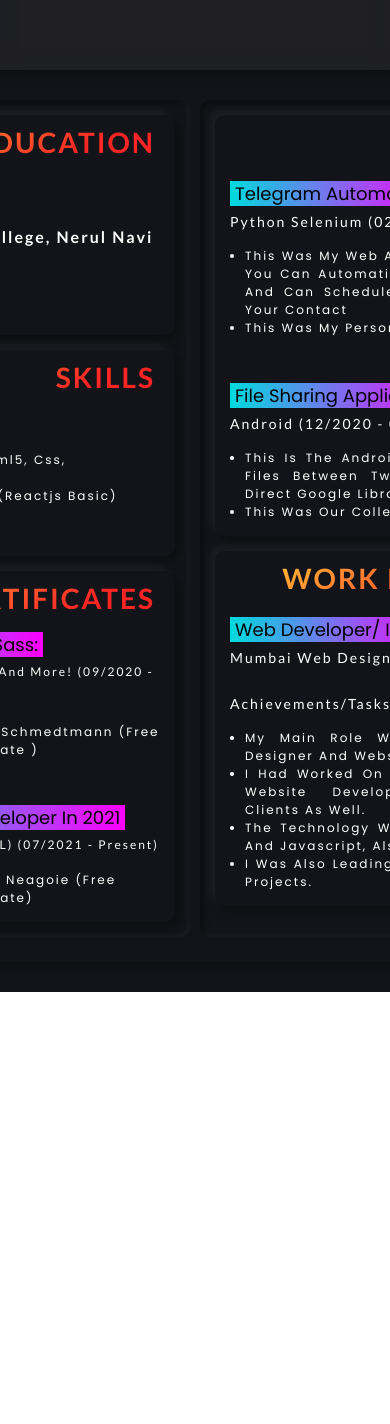
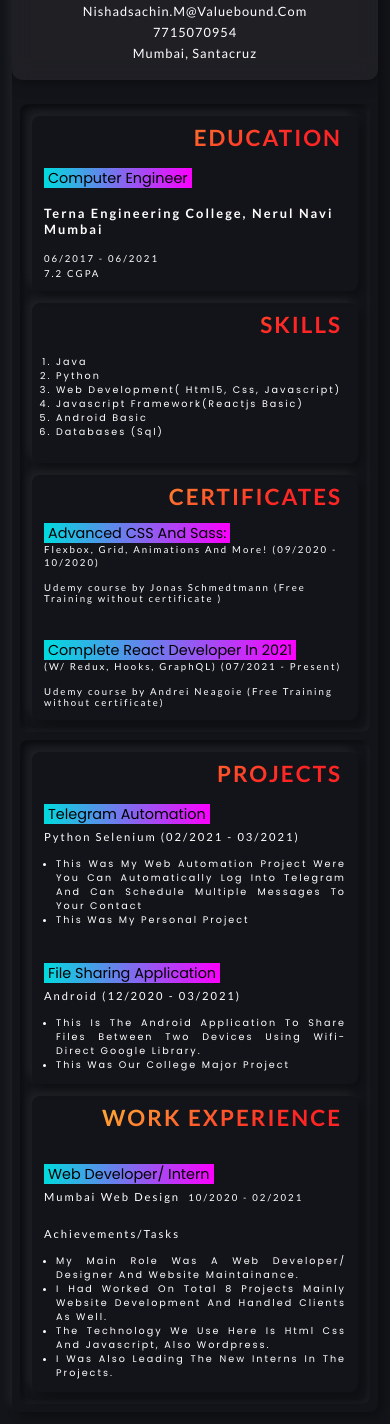
Before and after one commit to nishad8898/resume, a plain HTML site: page index.html in a window 390 px wide. Shown: the part 260-1684 px from the top of the page. Before the commit the page ends 1252 px from the top, so only its background shows below. Drawn offline with Linux system fonts and the light colour scheme.

Commit message:
maked the site responsive for small phones, tablets and desktop

```diff
--- a/style.scss
+++ b/style.scss
@@ -1,12 +1,80 @@
+//MEDIA QUERY MANAGER
+/*
+1800px + :      Big desktop
+[1200 - 1800] is where our normal styles apply
+900 - 1200px:   Tablet landscape
+600 - 900px:    Tablet portrait
+425 - 600px:      Phone
+0 - 425px:        small-phone
+
+$breakpoint arguement choices:
+- big-desktop
+- tab-land
+- tab-port
+- phone
+- small phone
+
+ORDER: Base + typography > general layout + grid > page layout > components
+
+1em = 16px
+*/
+
+@mixin respond($breakpoint) {
+  @if $breakpoint == small-phone {
+    @media only screen and (max-width: 26.5625em) {
+      @content;
+    }
+  } //320px
+
+  @if $breakpoint == phone {
+    @media only screen and (max-width: 37.5em) {
+      @content;
+    }
+  } //600px
+
+  @if $breakpoint == tab-port {
+    @media only screen and (max-width: 56.25em) {
+      @content;
+    }
+  } //900px
+
+  @if $breakpoint == tab-land {
+    @media only screen and (max-width: 75em) {
+      @content;
+    }
+  } //1200px
+}
+
 *,
 *::before,
 *::after {
+  padding: 0;
   margin: 0;
-  padding: 0;
-  box-sizing: border-box;
+  box-sizing: inherit;
   font-family: "Poppins", sans-serif;
   // font-family: "Lato", sans-serif;
   // font-family: "Orbitron", sans-serif;
+}
+
+::selection {
+}
+
+html {
+  font-size: 62.5%; //1rem=10px; 10/16*100=62.5%
+
+  @include respond(tab-land) {
+    // width<1200?
+    font-size: 56.25%; //1rem=9px; 9/16*100=56.25%
+  }
+
+  @include respond(tab-port) {
+    // width<900?
+    font-size: 50%; //1rem=8px; 8/16*100=50%
+  }
+}
+
+body {
+  box-sizing: border-box;
 }
 
 .container {
@@ -20,35 +88,49 @@
   .circle {
     content: "";
     position: absolute;
-    top: -40%;
-    right: -100px;
+    top: -30%;
+    right: -10%;
     border-radius: 50%;
-    width: 600px;
-    height: 600px;
+    width: 60rem;
+    height: 60rem;
     background: linear-gradient(#f00, #f0f);
+
+    @include respond(tab-land) {
+      top: -35%;
+      right: -16%;
+    }
+
+    @include respond(small-phone) {
+      top: -20%;
+      right: -60%;
+    }
   }
 
   .main-section {
     overflow: hidden;
     position: relative;
-    min-width: 300px;
-    max-width: 1600px;
-    width: 850px;
+    min-width: 30rem;
+    max-width: 160rem;
+    width: 85rem;
     min-height: 100vh;
-    margin: 30px;
-    border-radius: 10px;
+    margin: 3rem;
+    border-radius: 1rem;
     box-shadow: -5px -5px 10px rgba(255, 255, 255, 0.05),
       5px 5px 10px rgba(0, 0, 0, 0.3);
 
+    @include respond(tab-port) {
+      width: auto;
+    }
+
+    @include respond(small-phone) {
+      margin: 1.5rem;
+    }
+
     .resume {
       height: 100%;
-      grid-template-rows: min-content 1fr;
-      grid-template-columns: repeat(2, 1fr);
 
       .header {
-        grid-column: 1 / -1;
-        height: 300px;
-        margin-bottom: 30px;
+        height: 30rem;
         background: rgba(255, 255, 255, 0.05);
         backdrop-filter: blur(10px);
         box-shadow: 0 0 15px rgba(0, 0, 0, 0.5);
@@ -59,38 +141,76 @@
         display: grid;
         grid-template-rows: 1fr;
         grid-template-columns: 1fr 2fr;
+        grid-column: 1 / -1;
         align-items: center;
+        margin-bottom: 3rem;
+        height: auto;
+
+        @include respond(small-phone) {
+          justify-items: center;
+          grid-template-columns: 1fr;
+          grid-template-rows: repeat(2, 1fr);
+          margin-bottom: 2rem;
+        }
 
         .photo {
-          padding: 30px;
+          padding: 3rem;
+
+          @include respond(small-phone) {
+            width: 100%;
+            text-align: center;
+            padding: 0;
+          }
+
           img {
             width: 100%;
+
+            @include respond(small-phone) {
+              width: 20rem;
+            }
           }
         }
 
         .details {
-          padding: 30px;
+          padding: 3rem;
+
+          @include respond(small-phone) {
+            padding: 0;
+            text-align: center;
+          }
 
           .my-info {
-            margin-bottom: 20px;
-          }
+            margin-bottom: 2rem;
 
             .name {
-            font-size: 35px;
+              font-size: 3.5rem;
               text-transform: uppercase;
               font-weight: 700;
               font-family: "Lato", sans-serif;
-            background-image: linear-gradient(90deg, #00dbde 0%, #fc00ff 100%);
+              background-image: linear-gradient(
+                90deg,
+                #00dbde 0%,
+                #fc00ff 100%
+              );
               -webkit-background-clip: text;
               color: transparent;
               letter-spacing: 2px;
             }
+          }
 
           .degree {
-            font-size: 18px;
-            padding: 0 5px;
+            font-size: 1.8rem;
+            padding: 0 0.5rem;
             background-image: linear-gradient(90deg, #00dbde 0%, #fc00ff 100%);
             text-transform: capitalize;
+          }
+
+          .email,
+          .phone,
+          .location {
+            @include respond(small-phone) {
+              padding-bottom: 0.5rem;
+            }
           }
 
           .email a,
@@ -101,7 +221,7 @@
             text-decoration: none;
             color: #fff;
             text-transform: capitalize;
-            font-size: 16px;
+            font-size: 1.6rem;
           }
         }
       }
@@ -111,43 +231,56 @@
         grid-template-rows: 1fr;
         grid-template-columns: repeat(2, 50%);
 
+        @include respond(small-phone) {
+          grid-template-columns: 1fr;
+        }
+
         .left-block,
         .right-block {
-          border-radius: 10px;
-          min-height: 400px;
+          border-radius: 1rem;
+          min-height: 40rem;
           box-shadow: inset -2px -2px 6px rgba(255, 255, 255, 0.05),
             inset 2px 2px 6px rgba(0, 0, 0, 0.5);
         }
 
         .left-block {
-          margin: 0 5px 25px 10px;
+          margin: 0 0.5rem 2.5rem 1rem;
+
+          @include respond(small-phone) {
+            margin: 1rem;
+          }
         }
 
         .right-block {
-          margin: 0 10px 25px 5px;
+          margin: 0 1rem 2.5rem 0.5rem;
+
+          @include respond(small-phone) {
+            margin: 1rem;
+            margin-top: 0;
+          }
         }
 
         .card {
           position: relative;
-          margin: 15px;
-          border-radius: 10px;
-          min-height: 200px;
+          margin: 1.5rem;
+          border-radius: 1rem;
+          min-height: 20rem;
           box-shadow: -5px -5px 10px rgba(255, 255, 255, 0.05),
             5px 5px 10px rgba(0, 0, 0, 0.3);
         }
 
         .content {
-          padding: 15px;
+          padding: 1.5rem;
 
           h1 {
             position: absolute;
             top: 0;
             left: 0;
             width: 100%;
-            padding: 10px 20px;
+            padding: 1rem 2rem;
             text-transform: uppercase;
             text-align: end;
-            font-size: 28px;
+            font-size: 2.8rem;
             background-color: #8ec5fc;
             background-color: #ffe53b;
             background-image: linear-gradient(147deg, #ffe53b 0%, #ff2525 74%);
@@ -158,12 +291,12 @@
           }
 
           .skills {
-            margin-top: 50px;
+            margin-top: 5rem;
 
             .skill-list {
-              padding-left: 15px;
+              padding-left: 1.5rem;
               color: #fff;
-              font-size: 12px;
+              font-size: 1.2rem;
               text-transform: capitalize;
               letter-spacing: 2px;
               font-family: "Lato", sans-serif;
@@ -171,12 +304,12 @@
           }
 
           .education {
-            margin-top: 50px;
+            margin-top: 5rem;
 
             .edu-details {
               span {
-                font-size: 18px;
-                padding: 0 5px;
+                font-size: 1.8rem;
+                padding: 0 0.5rem;
                 background-image: linear-gradient(
                   90deg,
                   #00dbde 0%,
@@ -187,17 +320,17 @@
 
               h3 {
                 color: #fff;
-                font-size: 16px;
-                margin-top: 20px;
-                margin-bottom: 20px;
+                font-size: 1.6rem;
+                margin-top: 2rem;
+                margin-bottom: 2rem;
                 letter-spacing: 2px;
                 font-family: "Lato", sans-serif;
                 text-transform: capitalize;
               }
               p {
                 color: #fff;
-                font-size: 12px;
-                margin-top: 5px;
+                font-size: 1.2rem;
+                margin-top: 0.5rem;
                 letter-spacing: 2px;
                 font-family: "Lato", sans-serif;
                 text-transform: capitalize;
@@ -206,16 +339,16 @@
           }
 
           .projects {
-            margin-top: 50px;
+            margin-top: 5rem;
 
             .project-details {
               &:last-child {
-                margin-top: 45px;
+                margin-top: 4.5rem;
               }
 
               span {
-                font-size: 18px;
-                padding: 0 5px;
+                font-size: 1.8rem;
+                padding: 0 0.5rem;
                 background-image: linear-gradient(
                   90deg,
                   #00dbde 0%,
@@ -226,9 +359,9 @@
                 &.project-short-des {
                   background-image: none;
                   color: #fff;
-                  font-size: 14px;
+                  font-size: 1.4rem;
                   padding: 0;
-                  line-height: 30px;
+                  line-height: 3rem;
                   letter-spacing: 2px;
                   font-family: "Lato", sans-serif;
                   text-transform: capitalize;
@@ -236,10 +369,10 @@
               }
 
               .project-des {
-                margin-top: 10px;
-                padding-left: 15px;
+                margin-top: 1rem;
+                padding-left: 1.5rem;
                 color: #fff;
-                font-size: 12px;
+                font-size: 1.2rem;
                 text-transform: capitalize;
                 text-align: justify;
                 letter-spacing: 2px;
@@ -249,12 +382,16 @@
           }
 
           .work {
-            margin-top: 50px;
+            margin-top: 5rem;
+
+            @include respond(small-phone) {
+              margin-top: 7rem;
+            }
 
             .work-details {
               span {
-                font-size: 18px;
-                padding: 0 5px;
+                font-size: 1.8rem;
+                padding: 0 0.5rem;
                 background-image: linear-gradient(
                   90deg,
                   #00dbde 0%,
@@ -265,8 +402,8 @@
                 &.work-dates {
                   background-image: none;
                   color: #fff;
-                  font-size: 12px;
-                  line-height: 30px;
+                  font-size: 1.2rem;
+                  line-height: 3rem;
                   letter-spacing: 2px;
                   font-family: "Lato", sans-serif;
                   text-transform: capitalize;
@@ -276,8 +413,8 @@
               a {
                 text-decoration: none;
                 color: #fff;
-                font-size: 14px;
-                line-height: 30px;
+                font-size: 1.4rem;
+                line-height: 3rem;
                 letter-spacing: 2px;
                 font-family: "Lato", sans-serif;
                 text-transform: capitalize;
@@ -285,22 +422,22 @@
             }
 
             .work-des {
-              margin-top: 15px;
+              margin-top: 1.5rem;
 
               .work-task {
                 color: #fff;
-                font-size: 14px;
-                line-height: 30px;
+                font-size: 1.4rem;
+                line-height: 3rem;
                 letter-spacing: 2px;
                 font-family: "Lato", sans-serif;
                 text-transform: capitalize;
               }
 
               ul {
-                margin-top: 10px;
-                padding-left: 15px;
+                margin-top: 1rem;
+                padding-left: 1.5rem;
                 color: #fff;
-                font-size: 12px;
+                font-size: 1.2rem;
                 text-transform: capitalize;
                 text-align: justify;
                 letter-spacing: 2px;
@@ -310,16 +447,16 @@
           }
 
           .certificates {
-            margin-top: 45px;
+            margin-top: 4.5rem;
 
             .certificate-list {
               &:last-child {
-                margin-top: 45px;
+                margin-top: 4.5rem;
               }
 
               span {
-                font-size: 18px;
-                padding: 0 5px;
+                font-size: 1.8rem;
+                padding: 0 0.5rem;
                 background-image: linear-gradient(
                   90deg,
                   #00dbde 0%,
@@ -331,17 +468,18 @@
                   background-image: none;
                   color: #fff;
                   padding: 0;
-                  font-size: 12px;
+                  font-size: 1.2rem;
                   letter-spacing: 2px;
                   font-family: "Lato", sans-serif;
                 }
               }
 
               .certificate-info {
-                margin-top: 15px;
-                font-size: 12px;
+                margin-top: 1.5rem;
+                font-size: 1.2rem;
                 letter-spacing: 2px;
                 color: #fff;
+                font-family: "Lato", sans-serif;
               }
             }
           }
```
Also changed, not shown: index.html (+1 -1 lines), style.css, 1 other file. Lines whose indentation alone changed are shown as unchanged.
